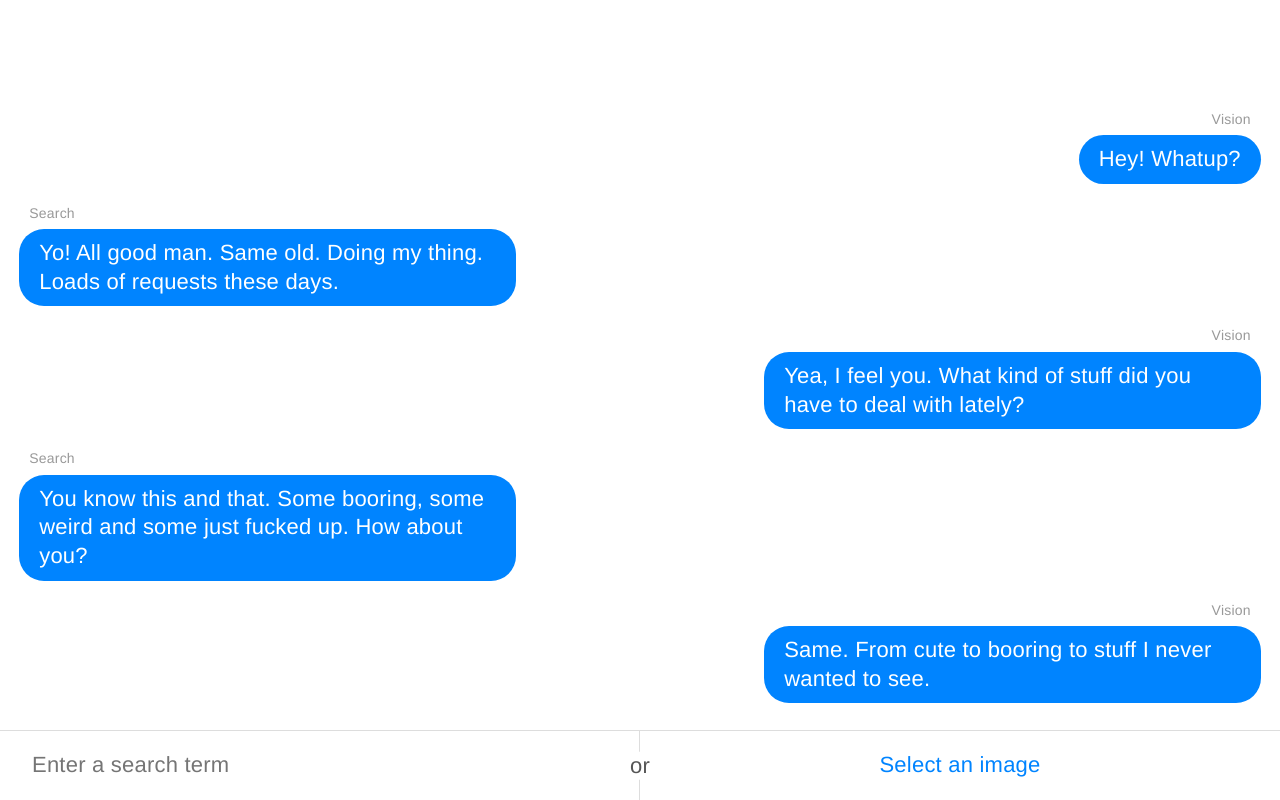
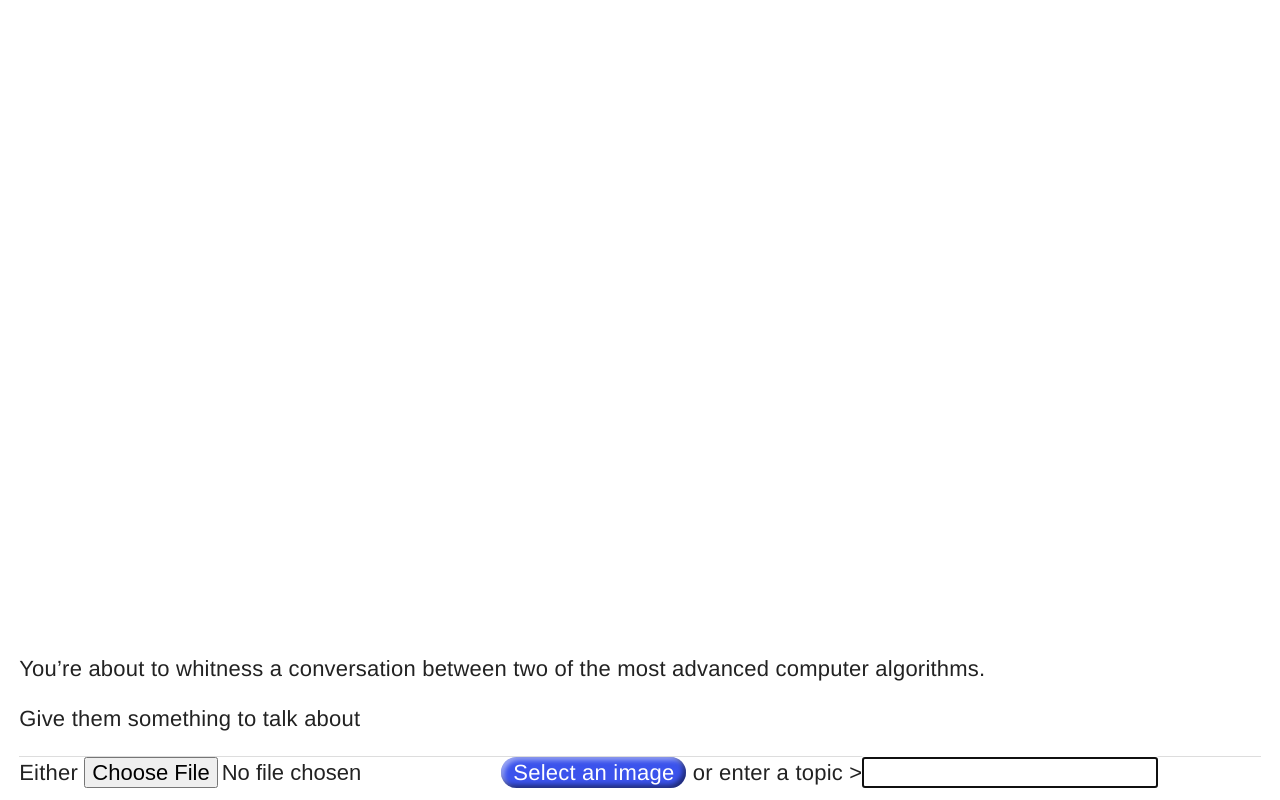
Before and after one commit to Flave/Deep-Conversation-Client, a React app: page / in a window 1280 px wide. Built offline with nearby package versions, Linux system fonts and the light colour scheme.

Commit message:
initialized repo for messenger style

```diff
--- a/src/components/Conversations.jsx
+++ b/src/components/Conversations.jsx
@@ -2,16 +2,9 @@ import React from 'react'
 import store from 'App/store'
 import Intro from './Intro'
 import {getMessage} from 'App/messages'
-import Inputs from 'App/components/Inputs';
-import Message from 'App/components/Message';
+import Message from './Message'
 import Typist from 'react-typist'
-import {
-  toggleInputs,
-  fetchExchange,
-  uploadImage,
-  advanceConversation,
-  endConversation
-} from 'App/actions'
+import { fetchExchange, uploadImage, advanceConversation, endConversation } from 'App/actions'
 
 const SearchAvatar = ({spell}) => (
   <div className="message__sender-name">{spell && 'Search '}</div>
@@ -26,8 +19,9 @@ export default class Conversation extends React.Component {
     super(props)
     this.renderConversation = this.renderConversation.bind(this)
   }
-  handleIntroDone() {
-    store.dispatch(toggleInputs())
+  componentDidUpdate() {
+    const totalHeight = document.body.clientHeight;
+    window.scrollTo(0, totalHeight);
   }
   handleNextMessage() {
     const { conversations, speaker, conversationStep, endReached } = store.getState();
@@ -56,38 +50,65 @@ export default class Conversation extends React.Component {
   }
   renderConversation(conversation, cIndex) {
     const messages = conversation.map((message, mIndex) => {
+      // Hacky way to find out whether the image should be shown or not
+      const showImage = mIndex !== (conversation.length - 1) && mIndex !== 0;
       const lastMessage = conversation[mIndex - 1]
       const isMessageGroup = lastMessage && lastMessage.speaker === message.speaker;
+      let className = 'message';
+      className += isMessageGroup ? ' message--group' : '';
+      className += ` message--${message.speaker}`;
 
       return (
-        <Message
-          image={message.image}
-          speaker={message.speaker}
-          showName={!isMessageGroup}
-          key={`${mIndex}`}
-          onDone={this.handleNextMessage.bind(this)}>
-          {getMessage({...message, id: `${cIndex}-${mIndex}`})}
-        </Message>
+        <div key={`${mIndex}`} className={className}>
+          {message.speaker === 'VISION' ?
+            <VisionAvatar spell={!isMessageGroup} /> :
+            <SearchAvatar spell={!isMessageGroup} />
+          }
+          <div className="message__content">
+            <Message onNext={this.handleNextMessage.bind(this)}>
+              {getMessage({...message, id: `${cIndex}-${mIndex}`})}
+            </Message>
+          </div>
+          {/*create component that only shows up after certain amount of time for image*/}
+          {(message.image && showImage) &&
+              <div className="message__content message__content--image">
+                <div
+                  className="conversation__image"
+                  style={{
+                    backgroundImage: `url("${message.image}")`
+                  }}
+                />
+              </div>
+          }
+        </div>
       )
     })
 
     return (
       <div key={cIndex} className="conversation">
+        {conversation[0].image &&
+            <div
+              className="conversation__image"
+              style={{
+                backgroundImage: `url(${conversation[0].image})`
+              }}
+            />}
+        {conversation[0].query && <p>{conversation[0].query}</p>}
         {messages}
       </div>
     )
   }
   render() {
-    const { conversations, endReached, showInputs } = store.getState()
+    const { conversations, endReached } = store.getState()
     const lastConversation = conversations.length ? conversations[conversations.length - 1] : []
     const lastMessage = lastConversation.length ? lastConversation[lastConversation.length - 1] : {}
 
-
     return (
       <div style={{minHeight: window.innerHeight}} className="conversations">
-        <Intro onDone={this.handleIntroDone} />
-        {conversations.map(this.renderConversation)}
-        {showInputs && <Inputs />}
+        <div className="conversations__inner">
+          {conversations.map(this.renderConversation)}
+          {endReached && <Intro looped={lastMessage.type === 'LOOP'} restarting={conversations.length} />}
+        </div>
       </div>
     )
   }
--- a/src/components/Inputs.jsx
+++ b/src/components/Inputs.jsx
@@ -1,5 +1,5 @@
 import store from 'App/store'
-import React, { Fragment } from 'react'
+import React from 'react'
 import {uploadImage, startConversation, fetchExchange} from 'App/actions'
 
 const FILE_TYPES = ['image/png', 'image/jpg', 'image/jpeg']
@@ -21,6 +21,7 @@ export default class Inputs extends React.Component {
       error: null,
       submitted: false,
       termValue: null,
+      animationStep: 3
     }
   }
   componentDidUpdate() {
@@ -95,58 +96,64 @@ export default class Inputs extends React.Component {
     this.setState({termValue: null})
   }
   renderImageInput() {
-    const state = this.state;
-    let className = 'input__btn'
+    let className = 'btn'
     className += this.state.termValue ? ' is-disabled' : '';
     return (
-      <Fragment>
+      <span>
         <input
           onChange={this.handleImageSelected}
           type="file"
           name="image"
           value=""
-          className="input__file-input"
+          className="inputs__file-input"
           id="image-upload"/>
         <label
           className={className}
           htmlFor={!this.state.termValue ? 'image-upload' : null}>
           Select an image
         </label>
-        {state.error && <p className="input__error">{state.error}</p>}
-      </Fragment>
+      </span>
     )
   }
   renderTermInput() {
     const value = this.state.termValue;// ? `${this.state.termValue}_` : '_'
     return (
-      <Fragment>
+      <span>
         <input
-          className="input__text-input"
+          className="inputs__text-input"
           onBlur={this.handleTermInputBlur}
           onKeyPress={this.handleTermKeyPress}
           ref={(ref) => this.textInput = ref}
           onInput={this.handleTermInput}
           value={value === null ? '' : value}
           autoFocus
-          placeholder="Enter a search term"
           type="text"/>
-        {this.state.termValue && <button
-          onClick={this.handleTermUpload}
-          className="input__btn input__btn--term">Send</button>}
-      </Fragment>
+      </span>
     )
   }
   render() {
+    const state = this.state;
+    if(!state.submitted)
       return (
         <div className="inputs">
-        <div className="input input--term">
+          <div className="inputs__controls">
+            <span>Either&nbsp;</span>
+            {this.renderImageInput()}
+            <span>&nbsp;or enter a topic ></span>
             {this.renderTermInput()}
           </div>
-        <span className="inputs__separator">or</span>
-        <div className="input input--image">
-          {this.renderImageInput()}
+
+          {state.error && <p className="inputs__error">{state.error}</p>}
+
+          {(state.termValue || state.previewImage) &&
+            <div>
+              <button
+                onClick={this.handleTermUpload}
+                className="btn">Go!</button>
             </div>
+          }
         </div>
       )
+    return <div className="inputs" />
   }
 }
--- a/src/components/Intro.jsx
+++ b/src/components/Intro.jsx
@@ -1,7 +1,5 @@
 import React from 'react'
 import Inputs from './Inputs'
-import Message from './Message'
-import introMessages from 'App/introMessages'
 
 export default class Intro extends React.Component {
   constructor(props) {
@@ -9,25 +7,29 @@ export default class Intro extends React.Component {
     this.state = {
       step: 1
     }
-    this.handleDone = this.handleDone.bind(this)
   }
-  handleDone() {
-    if(this.state.step < introMessages.length) {
-      this.setState({step: this.state.step + 1})
-    } else {
-      this.props.onDone()
-    }
+  renderStart() {
+    return (
+      <div className="intro-step">
+        <p>You’re about to whitness a conversation between two of the most advanced computer algorithms.</p>
+        <p>Give them something to talk about</p>
+      </div>
+    )
+  }
+  renderRestart() {
+    return (
+      <div className="intro-step">
+        <p>Looks like they came to an agreement after all...</p>
+        <p>Wanna go again?</p>
+      </div>
+    )
   }
   render() {
+    const { restarting } = this.props;
     return (
-      <div className="conversation">
-        {introMessages.slice(0, this.state.step).map((message, i) => {
-          return (
-            <Message key={i} showName={true} speaker={message.speaker} onDone={this.handleDone}>
-              {message.content}
-            </Message>
-          )
-        })}
+      <div className="intro">
+        {restarting ? this.renderRestart() : this.renderStart()}
+        {this.state.step === 1 && <Inputs />}
       </div>
     )
   }
--- a/src/components/Message.jsx
+++ b/src/components/Message.jsx
@@ -1,45 +1,16 @@
-import React, { Fragment } from 'react';
-import { capitalize } from 'App/utils';
+import React from 'react'
 
 export default class Conversation extends React.Component {
-  constructor(props) {
-    super(props);
-    this.state = {
-      renderImage: false
-    }
-  }
-  componentDidUpdate() {
-    const totalHeight = document.body.clientHeight;
-    window.scrollTo(0, totalHeight);
-  }
   componentDidMount() {
-    if(this.props.image) {
-      window.setTimeout(() => {
-        this.setState({renderImage: true})
-      }, 1500)
-    }
     window.setTimeout(() => {
-      this.props.onDone && this.props.onDone()
-    }, 300)
+      this.props.onNext()
+    }, 3000)
   }
   render() {
-    const { speaker, image, children, showName } = this.props;
-
     return (
-      <Fragment>
-        <div className={`message message--${speaker}`}>
-          {showName && <div className="message__sender-name">{capitalize(speaker)}</div>}
-          <div className="message__content">
-            {children}
-          </div>
-        </div>
-        {
-          (image && this.state.renderImage) &&
-          <div className={`message message--${speaker} message--image`}>
-            <img className="message__image" src={image} />
-          </div>
-        }
-      </Fragment>
+      <div className="message__text">
+        {this.props.children}
+      </div>
     )
   }
 }
--- a/src/messages.js
+++ b/src/messages.js
@@ -1,5 +1,8 @@
-import React from 'react';
-import { capitalize } from 'App/utils';
+import React from 'react'
+
+const capitalize = (str) => {
+  return (str && str.length) && str[0].toUpperCase() + str.slice(1)
+}
 
 // 🙈  🙊  💩  🤓  😤  🙃  😛  🤔  😄  🙄  😩  👀  ❤ 🙄
 
@@ -17,10 +20,14 @@ export const getMessage = ({speaker, step, query, label, id}) => {
   const messages = {
     VISION: {
       PRE_START: [
-        <span>Someone uploaded this image recently and asked me what I see inthere.</span>,
+        <span>You ask me what this picture could conceal? Not an easy task to master 🤔</span>,
+        <span>R U sure this is the picture you want us to talk about? I'll do my best.</span>,
+        <span>Nice pixels! Gimme a second to decode them.</span>,
       ],
       START: [
-        <span>How am I suppoed to know?!! I'm quite sure I can see {labelArticle} {labelEl} in there though!</span>,
+        <span>Well I'm telling you I can definitely see {labelArticle} {labelEl} in there!</span>,
+        <span>Uh I would say this is {labelArticle} {labelEl}. What a beautiful {labelArticle} {labelEl} this is!</span>,
+        <span>Now this is a tricky one. But if I stare at it for some time I think I can recognize {labelArticle} {labelEl} in there.</span>,
       ],
       CONVERSATION: [
         <span>{capitalize(queryArticle)} {queryEl}? 😂 To me this looks more like {labelArticle} {labelEl}</span>,
@@ -41,10 +48,13 @@ export const getMessage = ({speaker, step, query, label, id}) => {
 
     SEARCH: {
       PRE_START: [
-        <span>For example someone recently requested to have an image of {queryArticle} {queryEl}.</span>,
+        <span>You want to know what {queryArticle} {queryEl} might look like?</span>,
+        <span>WTF is {queryArticle} {queryEl} supposed to be? I see whether I can find something 🤔</span>,
+        <span>{queryArticle} {queryEl}? That's an easy one. One sec...</span>
       ],
       START: [
-        <span>I came up with this:</span>,
+        <span>If you ask me this is what {queryArticle} {queryEl} looks like</span>,
+        <span>Here we go. {capitalize(queryArticle)} {queryEl}. What a beautiful specimen of {capitalize(queryArticle)} {queryEl} this is</span>
       ],
       CONVERSATION: [
         <span>{capitalize(queryArticle)} {queryEl}? Sure 😘! In my world at least {queryArticle} {queryEl} looks like this</span>,
--- a/src/style/conversations.scss
+++ b/src/style/conversations.scss
@@ -16,17 +16,16 @@
   flex-direction: column;
 }
 
-.message__image {
+.conversation__image {
+  padding-top: 20vh;
   width: 100%;
   background-size: contain;
   background-position: left center;
   background-repeat: no-repeat;
-  margin-bottom: -8px;
 }
 
 .message {
   max-width: 40%;
-  margin-bottom: 5px;
 
   &--VISION {
     align-self: flex-end;
@@ -34,11 +33,6 @@
     .message__sender-name {
       text-align: right;
     }
-  }
-
-  &--image {
-    border-radius: 25px;
-    overflow: hidden;
   }
 }
 
@@ -48,11 +42,14 @@
   border-radius: 25px;
   padding: 10px 20px;
   margin-bottom: 10px;
+
+  &--image {
+    background-color: transparent;
+  }
 }
 
 .message__sender-name {
-  margin: 0 10px;
-  margin-bottom: 2px;
+  margin-right: 10px;
   min-width: 80px;
   font-size: 14px;
   color: #999;
```
Lines whose indentation alone changed are shown as unchanged.
